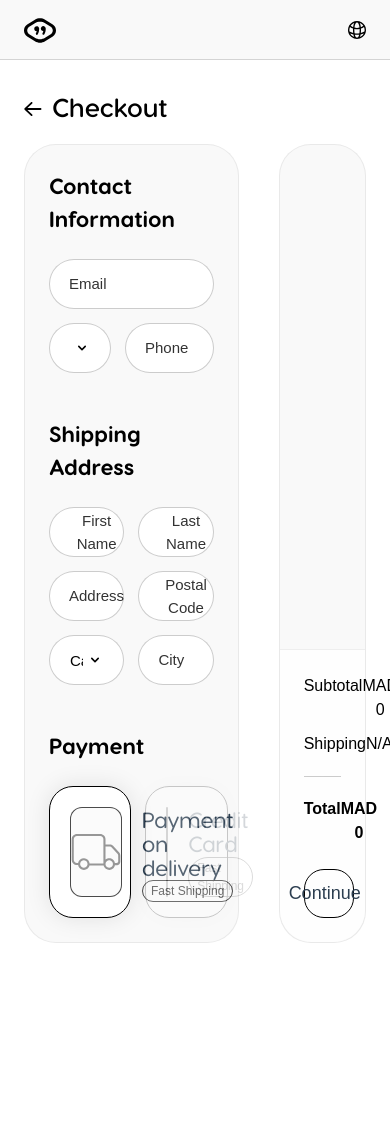
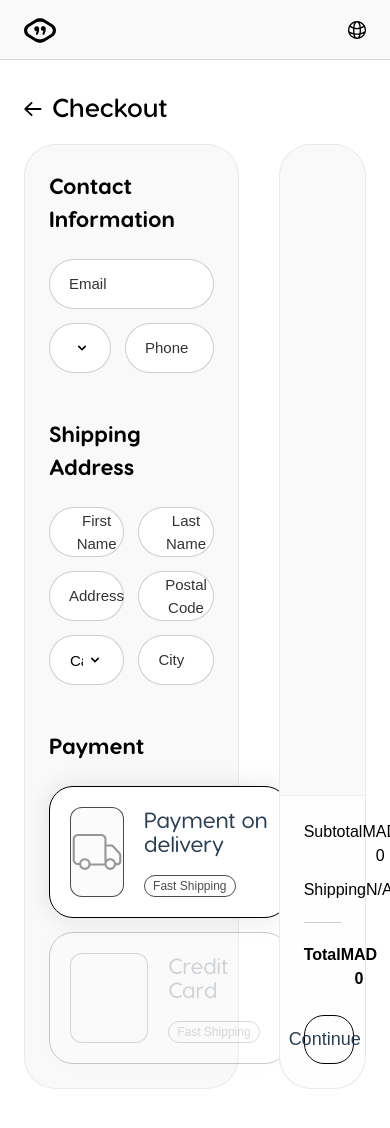
Before and after one commit to Ismail-Tz/virgules-cases, a Vue app: page /checkout in a window 390 px wide. Before the commit the page ends 983 px from the top, so only its background shows below. Built offline with nearby package versions, Linux system fonts and the light colour scheme; a web font is replaced by a local one.

Commit message:
refactor: Improve responsiveness and consistency in CheckoutPage and MultipleProductsPage components

```diff
--- a/src/components/CheckoutPage.vue
+++ b/src/components/CheckoutPage.vue
@@ -530,10 +530,10 @@
             >
               Payment
             </h2>
-            <div class="flex gap-[14px]">
+            <div class="flex gap-[14px] w-full flex-wrap gap-y-[14px]">
               <!-- First div (Selected by default) -->
               <div
-                class="w-1/2 p-[20px] bg-white rounded-[24px] border-[1.5px] border-black shadow-[0_0_25px_rgba(0,0,0,0.1)] cursor-pointer"
+                class="flex-1 min-w-[240px] w-1/2 p-[20px] bg-white rounded-[24px] border-[1.5px] border-black shadow-[0_0_25px_rgba(0,0,0,0.1)] cursor-pointer"
               >
                 <div class="flex items-start">
                   <!-- Icon container -->
@@ -575,7 +575,7 @@
 
               <!-- Second div (Unselectable) -->
               <div
-                class="w-1/2 p-[20px] bg-white rounded-[24px] border-[0.5px] border-[#000000] shadow-[0_0_25px_rgba(0,0,0,0.1)] opacity-20 cursor-default pointer-events-none"
+                class="flex-1 min-w-[240px] w-1/2 p-[20px] bg-white rounded-[24px] border-[0.5px] border-[#000000] shadow-[0_0_25px_rgba(0,0,0,0.1)] opacity-20 cursor-default pointer-events-none"
               >
                 <div class="flex items-start">
                   <!-- Empty Icon container (SVG removed) -->
--- a/src/components/MultipleProductsPage.vue
+++ b/src/components/MultipleProductsPage.vue
@@ -118,12 +118,12 @@
               >
                 {{ item.isCustomizable ? "Customizable" : "Not Customizable" }}
               </h3>
-              <div class="mt-[8px] w-full flex items-center justify-between">
+              <div class="mt-[8px] w-full flex flex-wrap gap-y-2 items-center justify-between ">
                 <h3
                 :style="{
                   color: hoveredIndex === index ? darkColor : '#000000',
                 }"
-                  class="text-black font-light text-left text-[15px] leading-tight truncate"
+                  class="text-black font-light text-left text-[15px] leading-tight truncate mr-2"
                 >
                   MAD {{ item.price }}
                 </h3>
@@ -134,7 +134,7 @@
                   borderColor:
                   hoveredIndex === index ? darkColor : '#000000',
                 }"
-                  class="flex items-center justify-center opacity-[70%] px-[8px] h-6 border border-[#000000] text-[#00000099] rounded-full ml-2"
+                  class="flex items-center justify-center opacity-[70%] px-[8px] h-6 border border-[#000000] text-[#00000099] rounded-full"
                 >
                   <span class="text-sm">{{ item.colors.length }} Styles</span>
                 </div>
```
